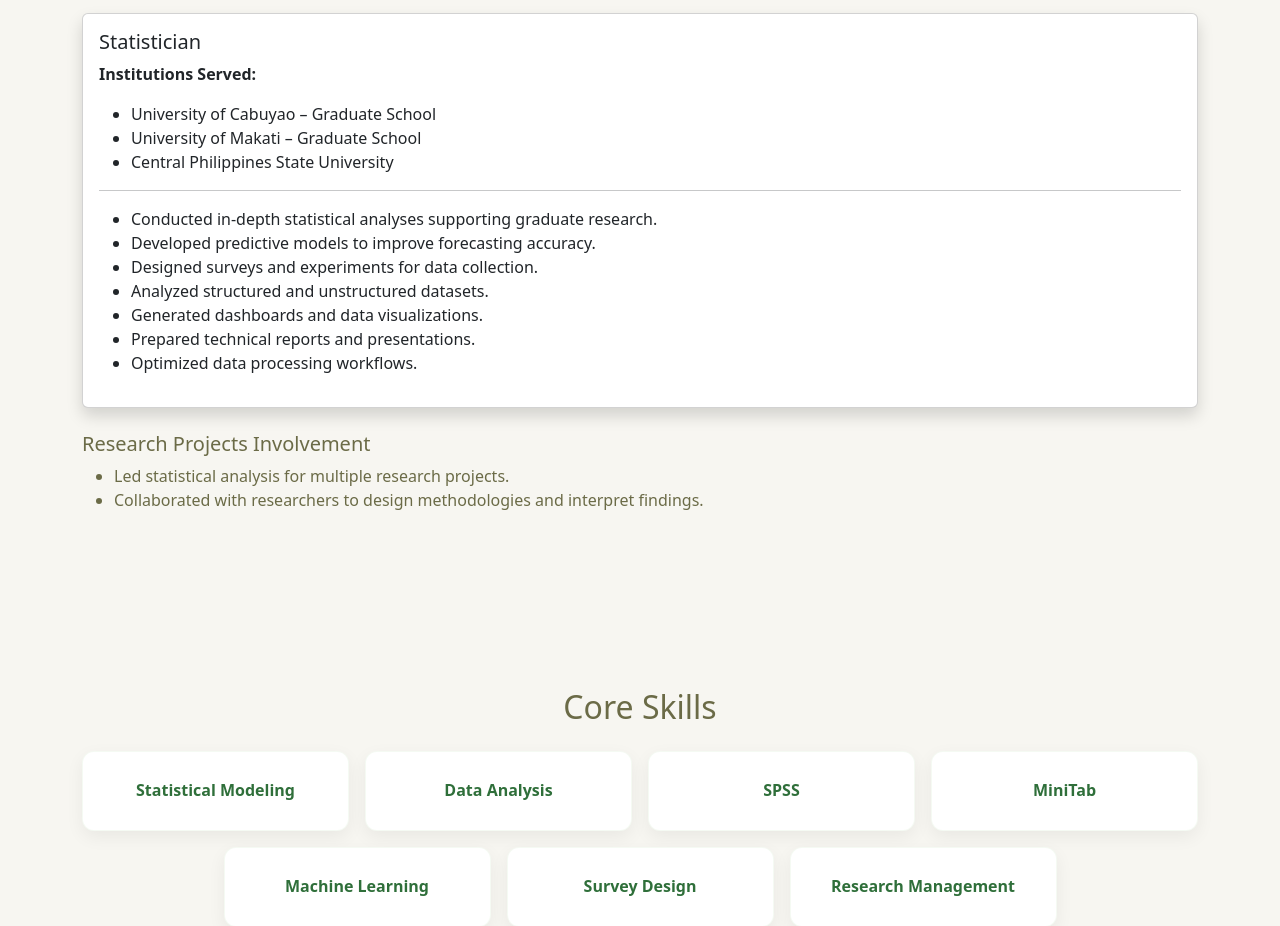
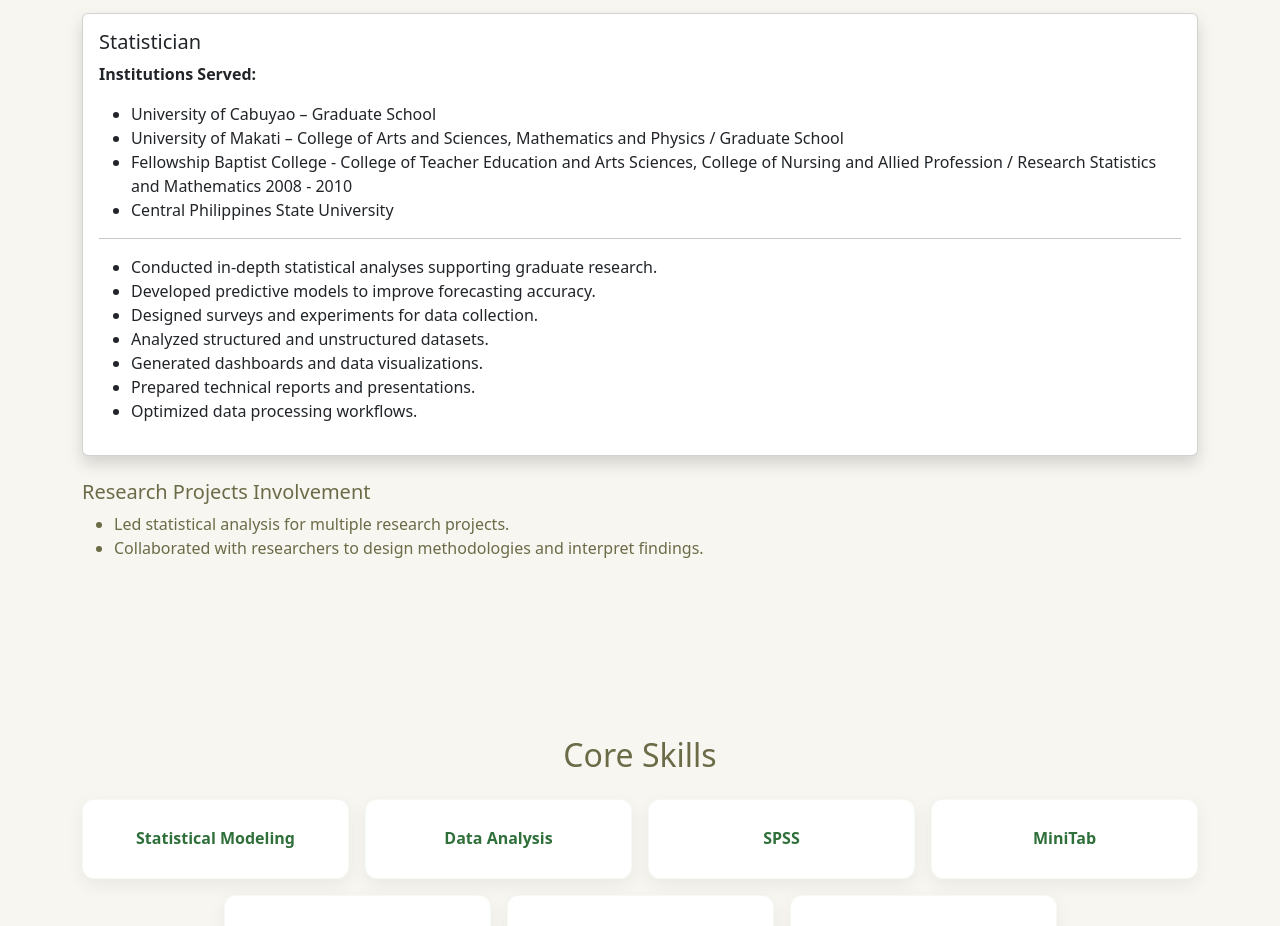
Before and after one commit to jhonlacaba/vicente_betingo, a plain HTML site: page MySite/index.html in a window 1280 px wide. Shown: the part 1660-2586 px from the top of the page. Drawn offline with nearby package versions, Linux system fonts and the light colour scheme.

Commit message:
Update index.html

```diff
--- a/MySite/index.html
+++ b/MySite/index.html
@@ -208,7 +208,9 @@
         <p><strong>Institutions Served:</strong></p>
         <ul>
           <li>University of Cabuyao – Graduate School</li>
-          <li>University of Makati – Graduate School</li>
+          <li>University of Makati – College of Arts and Sciences, Mathematics and Physics / Graduate School</li>
+          <li>Fellowship Baptist College - College of Teacher Education and Arts Sciences, College of Nursing and Allied Profession / Research Statistics and Mathematics
+            2008 - 2010
           <li>Central Philippines State University</li>
         </ul>
         <hr>
```
